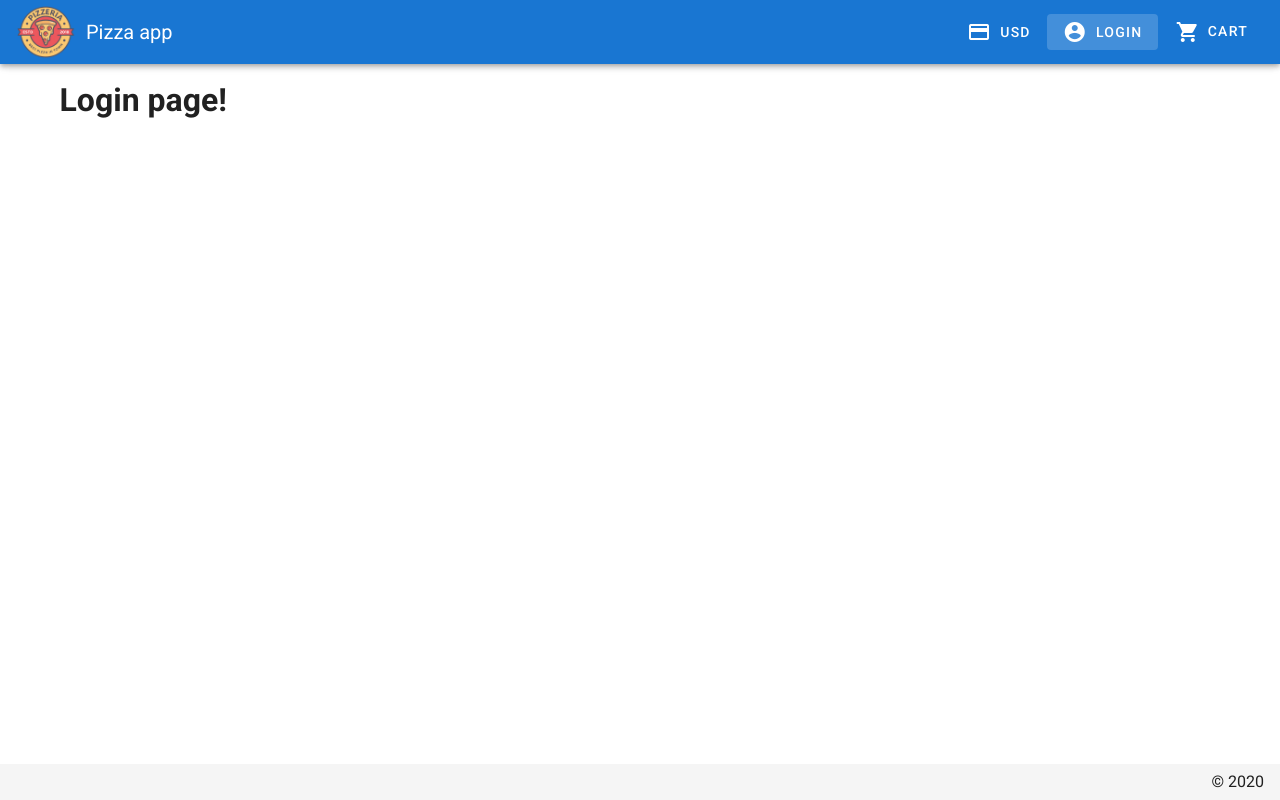
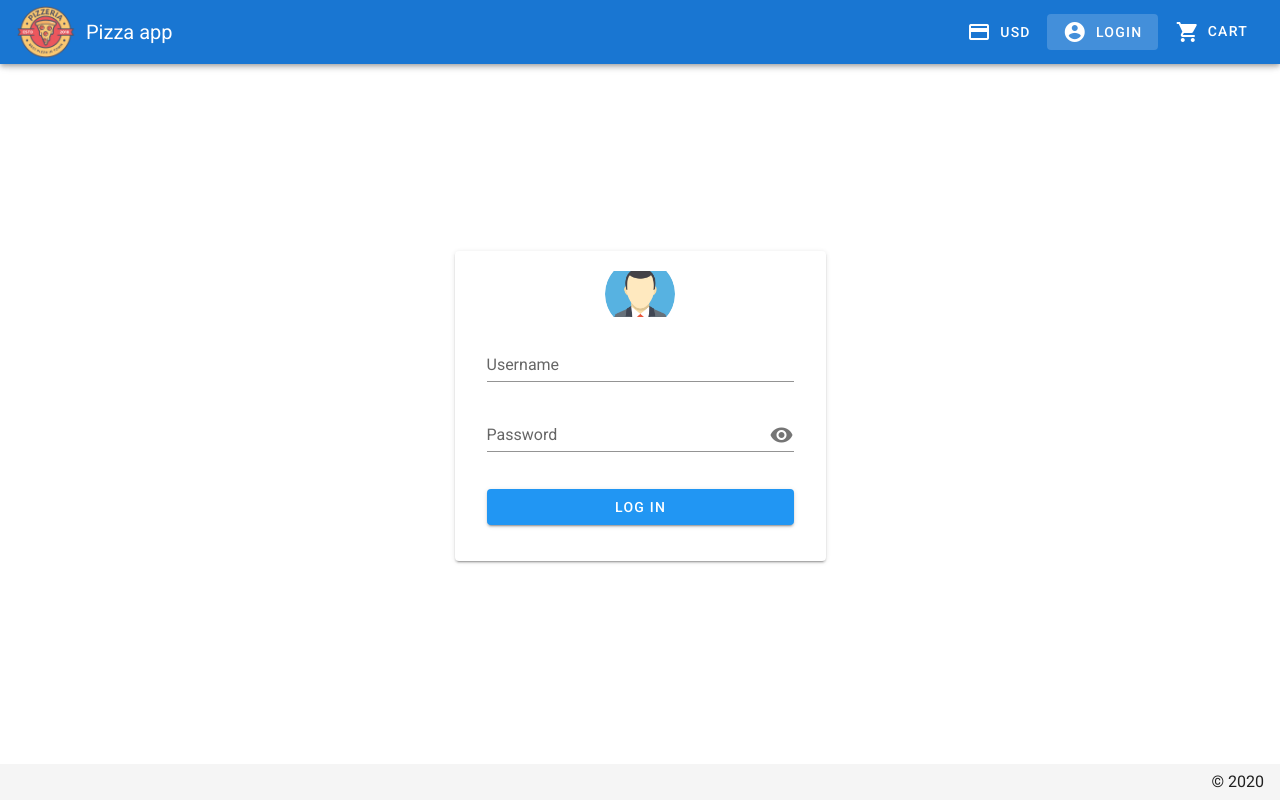
Before and after one commit to oneji/pizza-app-front, a Vue app: page /#/login in a window 1280 px wide. Built offline with nearby package versions, Linux system fonts and the light colour scheme.

Commit message:
NEW: Login form is created.

```diff
--- /dev/null
+++ b/src/components/LoginForm.vue
@@ -0,0 +1,92 @@
+<template>
+    <v-card class="elevation-2 px-4 py-5">
+        <v-responsive>
+            <v-layout row justify-center>
+                <v-flex>
+                    <div class="user-avatar"></div>
+                </v-flex>
+            </v-layout>
+        </v-responsive>
+
+        <v-card-text>
+            <v-form
+                @submit.prevent="login"
+                ref="form"
+                lazy-validation
+            >
+                <v-text-field
+                    name="username"
+                    label="Username"
+                    type="text"
+                    v-model="username"
+                    :rules="usernameRules"
+                    required
+                ></v-text-field>
+
+                <v-text-field
+                    name="password"
+                    label="Password"
+                    hint="At least 6 symbols"
+                    v-model="password"
+                    :append-icon="showPassword ? 'visibility' : 'visibility_off'"
+                    @click:append="() => (showPassword = !showPassword)"
+                    :type="showPassword ? 'password' : 'text'"
+                    :rules="passwordRules"
+                    required
+                ></v-text-field>
+
+                <v-btn
+                    class="mt-4"
+                    color="info"
+                    block
+                    type="submit"
+                >
+                    Log in
+                </v-btn>
+            </v-form>
+        </v-card-text>
+    </v-card>
+</template>
+
+<script>
+    export default {
+        data() {
+            return {
+                showPassword: true,
+                username: '',
+                password: '',
+                usernameRules: [
+                    v => !!v || 'Username is required',
+                ],
+                passwordRules: [
+                    v => !!v || 'Password is required',
+                ],
+            }
+        },
+        methods: {
+            login() {
+                let validation = this.$refs.form.validate();
+
+                if(validation) {
+                    console.log('isValid')
+                }
+            }
+        }
+    }
+</script>
+
+<style lang="scss" scoped>
+    .user-avatar {
+        width: 70px;
+        height: 70px;
+        display: block;
+        text-align: center;
+        border-radius: 100%;
+        background-image: url('../assets/img/default_user.png');
+        background-repeat: no-repeat;
+        background-color: rgba(0, 0, 0, .085);
+        background-position: center;
+        background-size: cover;
+        margin: 0 auto;
+    }
+</style>
--- a/src/pages/Login.vue
+++ b/src/pages/Login.vue
@@ -1,15 +1,31 @@
 <template>
-    <div>
-        <h1>Login page!</h1>
+    <div class="login-page-container">
+        <v-row>
+            <v-col sm="6" md="6" lg="4" xl="4" offset-sm="3" offset-md="3" offset-lg="4" offset-xl="4">
+                <LoginForm />
+            </v-col>
+        </v-row>
     </div>
 </template>
 
 <script>
+    import LoginForm from '@/components/LoginForm'
+
     export default {
-
+        components: {
+            LoginForm
+        }
     }
 </script>
 
 <style lang="scss" scoped>
-
+    .login-page-container {
+        height: calc(100vh - 140px);
+        width: 100%;
+        display: flex;
+        justify-content: center;
+        align-items: center;
+        background-size: cover;
+        background-position: center center;
+    }
 </style>
```
Also changed, not shown: src/assets/img/default_user.png (added).
